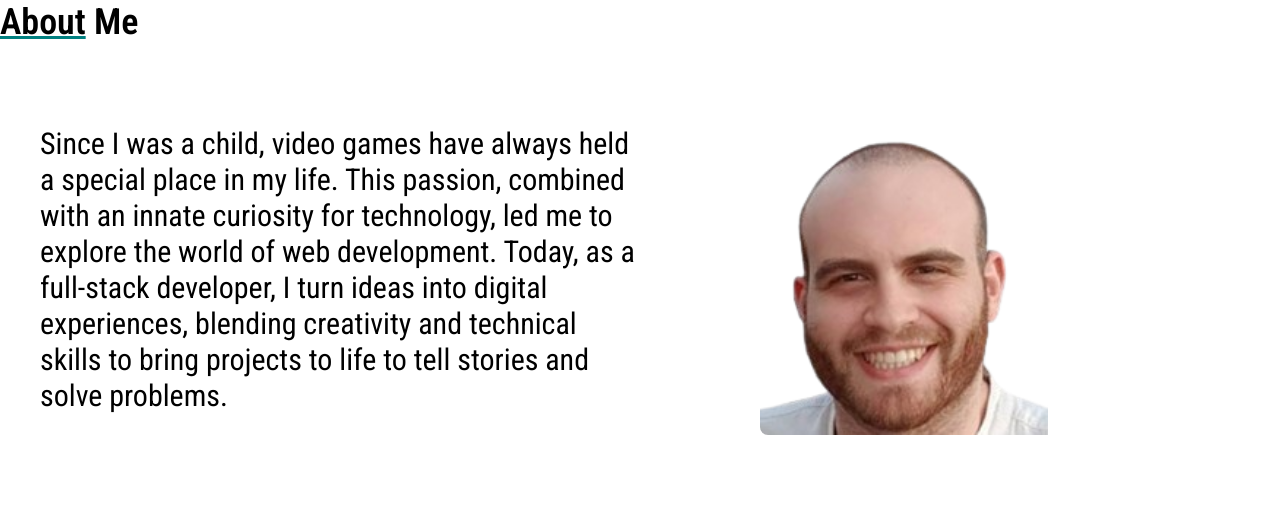
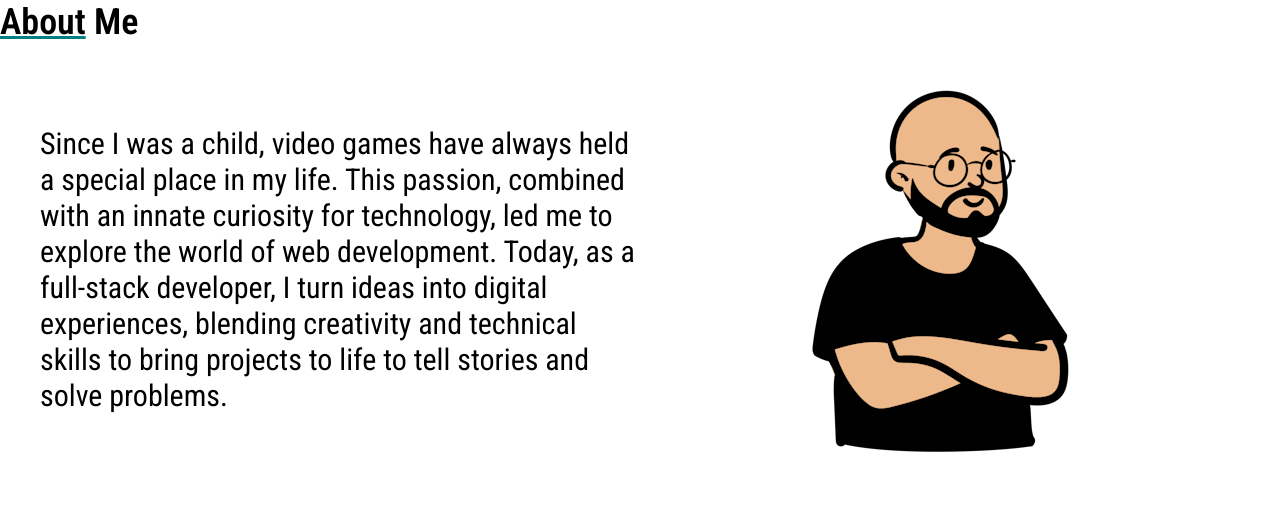
Before and after one commit to ManfrediMauroMarrone/portfolio, a React (Vite) app: page / in a window 1280 px wide. Shown: the part 749-1269 px from the top of the page. Built offline with nearby package versions, Linux system fonts and the light colour scheme; a web font is replaced by a local one.

Commit message:
set avatar about section

```diff
--- a/src/components/AboutMe.jsx
+++ b/src/components/AboutMe.jsx
@@ -3,6 +3,7 @@ import Title from "./Title";
 import th from "../assets/images/Foto-removebg-preview.png";
 import AOS from "aos";
 import "aos/dist/aos.css";
+import avatar from '../assets/images/OpenPeeps.png'
 
 function AboutMe() {
   useEffect(() => {
@@ -35,12 +36,13 @@ function AboutMe() {
           </p>
         </div>
         <div className="w-1/2 h-full pb-6 lg:pb-0 flex justify-center items-center">
-          <div className="rounded-lg hidden lg:w-3/5 lg:block overflow-hidden">
-            <img
+          <div className="rounded-lg hidden lg:block overflow-hidden">
+            {/* <img
               className="object-contain w-4/5"
               src={th}
               alt="web developer"
-            />
+            /> */}
+            <img src={avatar}/>
           </div>
         </div>
       </div>
```
Also changed, not shown: src/assets/images/OpenPeeps.png (added).
